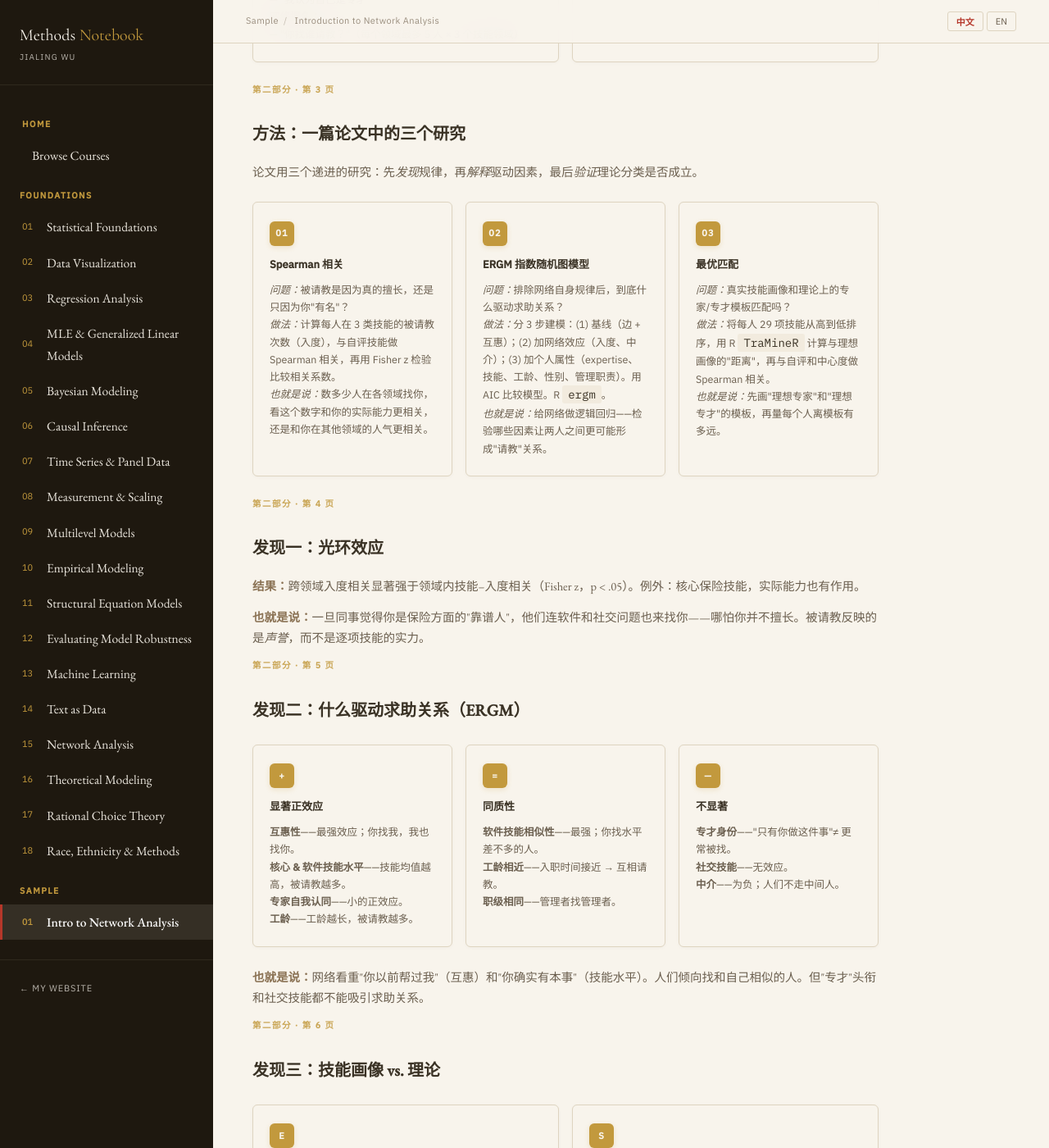
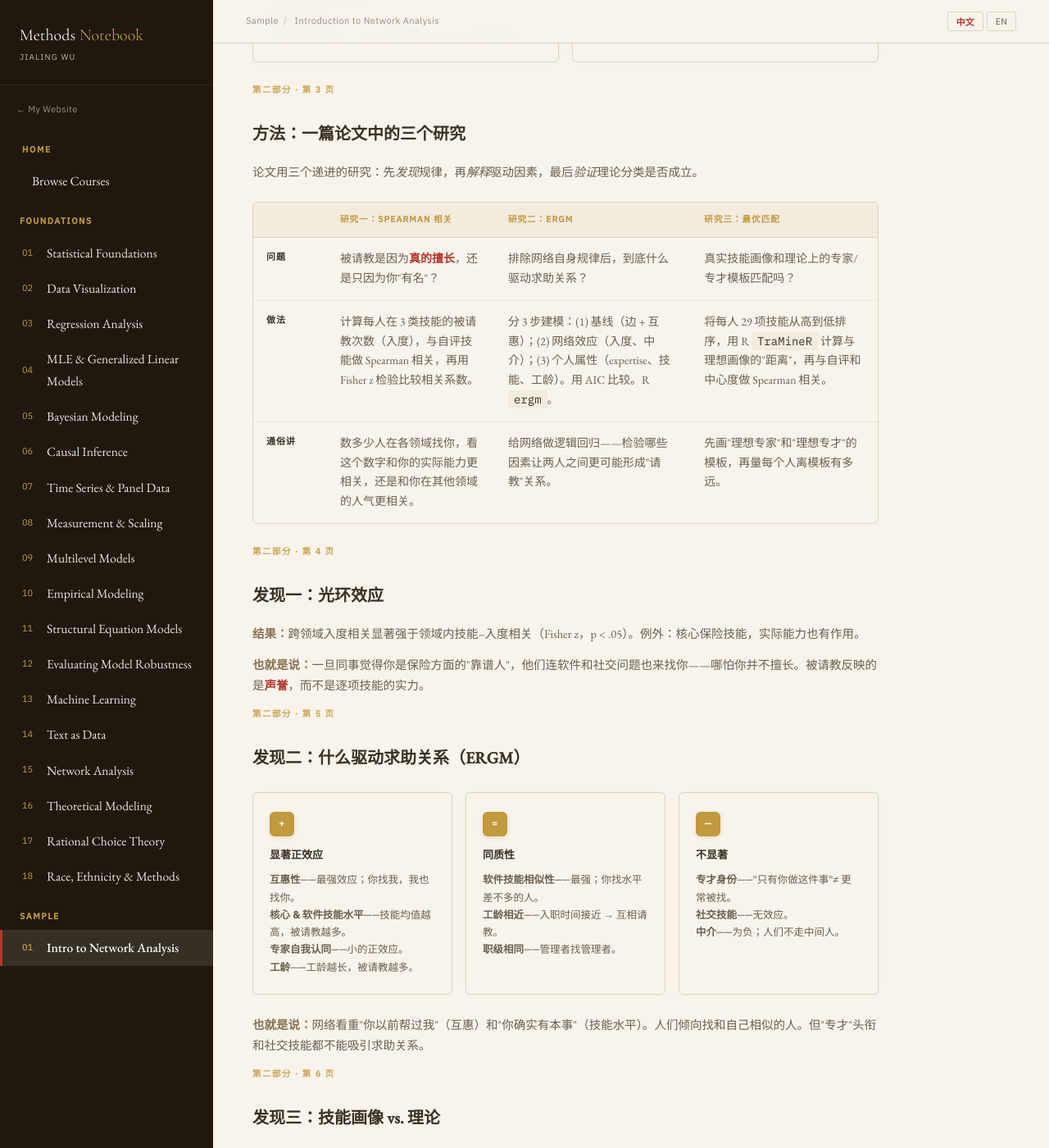
Before and after one commit to jialing-wu/jialing-wu.github.io, a Jekyll site: the page built from methods/sample-network-intro.html, in a window 1280 px wide and 1400 px high, scrolled down 5725 px. Shown: the whole window at 82% size. Built offline with Jekyll 4.4.1, drawn with Linux system fonts in a browser that asks for light colours; some of the changed text lies outside the part shown.

Commit message:
Polish sample-network-intro page
- Add red emphasis (.red-em) for key terms instead of generic bold
- Improve hyperlink styling (red + gold hover, subtle underline)
- Convert Part 2 Slide 3 three-study design from cards to comparison table
- Move "My Website" link from sidebar footer to under Jialing Wu brand

Co-Authored-By: Claude Opus 4.6 <noreply@anthropic.com>

```diff
--- a/_includes/methods/sidebar.html
+++ b/_includes/methods/sidebar.html
@@ -1,5 +1,6 @@
 {% assign current_file = page.url | split: '/' | last %}<aside class="sidebar" id="sidebar">
   <a class="sb-brand" href="/methods/index.html"><h2>Methods <span>Notebook</span></h2><div class="sb-sub">Jialing Wu</div></a>
+  <a class="sb-web-link" href="https://jialing-wu.github.io" style="display:block;font-family:var(--sans);font-size:11px;color:var(--ink-ghost);text-decoration:none;padding:0 20px 12px;letter-spacing:.03em;transition:color .2s">&larr; My Website</a>
 
   {% for group in site.data.methods_nav %}
     {% if group.category == "__home__" %}
@@ -29,6 +30,5 @@
     {% endif %}
   {% endfor %}
 
-  <div class="sb-footer"><a href="https://jialing-wu.github.io">&larr; My Website</a></div>
 </aside>
 <div class="sidebar-overlay" id="overlay" onclick="document.getElementById('sidebar').classList.toggle('open');document.getElementById('overlay').classList.toggle('show')"></div>
--- a/methods/sample-network-intro.html
+++ b/methods/sample-network-intro.html
@@ -284,6 +284,48 @@ body.presenting .pres-progress{
 /* ── Override intro-cards to 2-col for this page (has 2 cards, not 3) */
 .intro-cards{grid-template-columns:1fr 1fr!important}
 
+/* ── Red emphasis (selective, replaces some <strong>) ── */
+.red-em{color:var(--red);font-weight:600}
+
+/* ── Hyperlink styling ─────────────────────────────── */
+.method-desc a, .check-desc a{
+  color:var(--red);text-decoration:none;
+  border-bottom:1px solid rgba(181,55,42,.2);
+  padding-bottom:1px;
+  transition:color .2s, border-color .2s;
+}
+.method-desc a:hover, .check-desc a:hover{
+  color:var(--gold);
+  border-bottom-color:var(--gold);
+}
+
+/* ── Three-study comparison table ──────────────────── */
+.study-table{
+  width:100%;border-collapse:collapse;margin:24px 0;
+  font-family:var(--body);font-size:14px;line-height:1.7;
+  border:1px solid var(--parchment);border-radius:6px;
+  overflow:hidden;
+}
+.study-table th{
+  font-family:var(--sans);font-size:10.5px;font-weight:700;
+  letter-spacing:.1em;text-transform:uppercase;
+  color:var(--gold);background:var(--warm);
+  padding:12px 16px;text-align:left;
+  border-bottom:1px solid var(--parchment);
+}
+.study-table td{
+  padding:14px 16px;color:var(--ink-faded);
+  border-bottom:1px solid rgba(222,212,192,.4);
+  vertical-align:top;
+}
+.study-table tr:last-child td{border-bottom:none}
+.study-table td:first-child{
+  font-family:var(--sans);font-size:11px;font-weight:600;
+  letter-spacing:.08em;text-transform:uppercase;
+  color:var(--ink-soft);white-space:nowrap;width:90px;
+}
+.study-table em{color:var(--ink-soft);font-style:normal;font-weight:500}
+
 /* ── Section divider enhancement ───────────────────── */
 .section-divider{
   border:none;border-top:1px solid var(--parchment);
@@ -359,8 +401,8 @@ body.presenting .pres-progress{
   <h2 data-lang="en">Why Study Relationships, Not Just Individuals?</h2>
   <h2 data-lang="zh">为什么要研究关系，而不只是个体？</h2>
 
-  <p class="method-desc" data-lang="en">Most methods treat observations as independent rows. But many social phenomena are relational — who asks whom for study help reveals hidden learning communities that GPA alone cannot explain. Network analysis shifts the question from "what are this person's attributes?" to "what is their position in a web of relationships?"</p>
-  <p class="method-desc" data-lang="zh">大多数方法把观测当作独立的行。但许多社会现象是关系性的——谁找谁请教功课揭示了 GPA 无法解释的隐性学习社群。网络分析把问题从"这个人有什么属性？"转变为"这个人在关系网中处于什么位置？"</p>
+  <p class="method-desc" data-lang="en">Most methods treat observations as <span class="red-em">independent rows</span>. But many social phenomena are relational — who asks whom for study help reveals hidden learning communities that GPA alone cannot explain. Network analysis shifts the question from "what are this person's attributes?" to <span class="red-em">"what is their position in a web of relationships?"</span></p>
+  <p class="method-desc" data-lang="zh">大多数方法把观测当作<span class="red-em">独立的行</span>。但许多社会现象是关系性的——谁找谁请教功课揭示了 GPA 无法解释的隐性学习社群。网络分析把问题从"这个人有什么属性？"转变为<span class="red-em">"这个人在关系网中处于什么位置？"</span></p>
 
   <!-- VIS: Spreadsheet vs Network -->
   <div class="vis-row">
@@ -428,8 +470,8 @@ body.presenting .pres-progress{
   <h2 data-lang="en">The Language of Networks</h2>
   <h2 data-lang="zh">网络的语言</h2>
 
-  <p class="method-desc" data-lang="en">A network has two building blocks: <strong>nodes</strong> (actors) and <strong>edges</strong> (relationships). Mathematically, a network is a graph <em>G = (V, E)</em> where <em>V</em> is the vertex set and <em>E</em> the edge set. Everything else builds on these two. Three key distinctions:</p>
-  <p class="method-desc" data-lang="zh">网络有两个基本构件：<strong>节点</strong>（行动者）和<strong>边</strong>（关系）。数学上，网络是一个图 <em>G = (V, E)</em>，其中 <em>V</em> 是顶点集，<em>E</em> 是边集。其他一切都建立在这两者之上。三个关键区分：</p>
+  <p class="method-desc" data-lang="en">A network has two building blocks: <span class="red-em">nodes</span> (actors) and <span class="red-em">edges</span> (relationships). Mathematically, a network is a graph <em>G = (V, E)</em> where <em>V</em> is the vertex set and <em>E</em> the edge set. Everything else builds on these two. Three key distinctions:</p>
+  <p class="method-desc" data-lang="zh">网络有两个基本构件：<span class="red-em">节点</span>（行动者）和<span class="red-em">边</span>（关系）。数学上，网络是一个图 <em>G = (V, E)</em>，其中 <em>V</em> 是顶点集，<em>E</em> 是边集。其他一切都建立在这两者之上。三个关键区分：</p>
 
   <!-- VIS: Three network types -->
   <div class="vis-row">
@@ -498,8 +540,8 @@ body.presenting .pres-progress{
   <h2 data-lang="en">Who Is "Important"? Three Answers</h2>
   <h2 data-lang="zh">谁"重要"？三种回答</h2>
 
-  <p class="method-desc" data-lang="en">"Importance" depends on what you mean. Click each measure below — watch the node sizes change and read why.</p>
-  <p class="method-desc" data-lang="zh">"重要"取决于你的定义。点击下方每个指标——观察节点大小变化，阅读原因。</p>
+  <p class="method-desc" data-lang="en"><span class="red-em">"Importance" depends on what you mean.</span> Click each measure below — watch the node sizes change and read why.</p>
+  <p class="method-desc" data-lang="zh"><span class="red-em">"重要"取决于你的定义。</span>点击下方每个指标——观察节点大小变化，阅读原因。</p>
 
   <!-- VIS: Interactive centrality network -->
   <div class="cent-btns">
@@ -600,8 +642,8 @@ body.presenting .pres-progress{
   <h2 data-lang="en">From Description to Inference</h2>
   <h2 data-lang="zh">从描述到推断</h2>
 
-  <p class="method-desc" data-lang="en">Network methods fall into two layers. <strong>Descriptive methods</strong> tell you <em>what</em> the network looks like; <strong>inferential models</strong> test <em>why</em> it looks that way.</p>
-  <p class="method-desc" data-lang="zh">网络方法分两层。<strong>描述性方法</strong>告诉你网络<em>长什么样</em>；<strong>推断模型</strong>检验它<em>为什么</em>长这样。</p>
+  <p class="method-desc" data-lang="en">Network methods fall into two layers. <span class="red-em">Descriptive methods</span> tell you <em>what</em> the network looks like; <span class="red-em">inferential models</span> test <em>why</em> it looks that way.</p>
+  <p class="method-desc" data-lang="zh">网络方法分两层。<span class="red-em">描述性方法</span>告诉你网络<em>长什么样</em>；<span class="red-em">推断模型</span>检验它<em>为什么</em>长这样。</p>
 
   <h3 data-lang="en">Descriptive: What Does the Network Look Like?</h3>
   <h3 data-lang="zh">描述层：网络长什么样？</h3>
@@ -766,8 +808,8 @@ body.presenting .pres-progress{
   <h2 data-lang="en">Research Question &amp; Core Concepts</h2>
   <h2 data-lang="zh">研究问题与核心概念</h2>
 
-  <p class="method-desc" data-lang="en">This paper asks: <strong>What drives the formation of advice-seeking ties in an organizational network?</strong> Two competing explanations:</p>
-  <p class="method-desc" data-lang="zh">这篇论文问的是：<strong>什么驱动了组织中求助关系的形成？</strong>两种竞争性解释：</p>
+  <p class="method-desc" data-lang="en">This paper asks: <span class="red-em">What drives the formation of advice-seeking ties in an organizational network?</span> Two competing explanations:</p>
+  <p class="method-desc" data-lang="zh">这篇论文问的是：<span class="red-em">什么驱动了组织中求助关系的形成？</span>两种竞争性解释：</p>
 
   <div class="check-grid" style="grid-template-columns:1fr 1fr">
     <div class="check-card">
@@ -837,29 +879,56 @@ body.presenting .pres-progress{
   <p class="method-desc" data-lang="en">The paper uses three studies that build on each other: first <em>discover</em> a pattern, then <em>explain</em> what drives it, then <em>validate</em> whether theoretical categories hold up.</p>
   <p class="method-desc" data-lang="zh">论文用三个递进的研究：先<em>发现</em>规律，再<em>解释</em>驱动因素，最后<em>验证</em>理论分类是否成立。</p>
 
-  <div class="check-grid">
-    <div class="check-card">
-      <div class="check-icon">01</div>
-      <div class="check-title" data-lang="en">Spearman Correlations</div>
-      <div class="check-title" data-lang="zh">Spearman 相关</div>
-      <div class="check-desc" data-lang="en"><em>Question:</em> Is being asked for advice tied to your real skill, or just to being popular?<br><em>How:</em> Compute how many people ask each person for help (in-degree) in 3 skill areas; correlate with self-rated skills (Spearman); compare correlations (Fisher z-test).<br><em>i.e.:</em> Count who asks you in each area, then see if that number matches your actual ability — or just your popularity elsewhere.</div>
-      <div class="check-desc" data-lang="zh"><em>问题：</em>被请教是因为真的擅长，还是只因为你"有名"？<br><em>做法：</em>计算每人在 3 类技能的被请教次数（入度），与自评技能做 Spearman 相关，再用 Fisher z 检验比较相关系数。<br><em>也就是说：</em>数多少人在各领域找你，看这个数字和你的实际能力更相关，还是和你在其他领域的人气更相关。</div>
-    </div>
-    <div class="check-card">
-      <div class="check-icon">02</div>
-      <div class="check-title" data-lang="en">ERGM</div>
-      <div class="check-title" data-lang="zh">ERGM 指数随机图模型</div>
-      <div class="check-desc" data-lang="en"><em>Question:</em> What actually drives advice ties — after removing the network's own patterns?<br><em>How:</em> Build the model in 3 steps: (1) baseline (edges + reciprocity); (2) add network effects (in-degree, brokerage); (3) add personal traits (expertise, skills, tenure, gender, leadership). Compare via AIC. R <code>ergm</code>.<br><em>i.e.:</em> A logistic regression for networks — test which factors make two people more likely to form a "who asks whom" tie.</div>
-      <div class="check-desc" data-lang="zh"><em>问题：</em>排除网络自身规律后，到底什么驱动求助关系？<br><em>做法：</em>分 3 步建模：(1) 基线（边 + 互惠）；(2) 加网络效应（入度、中介）；(3) 加个人属性（expertise、技能、工龄、性别、管理职责）。用 AIC 比较模型。R <code>ergm</code>。<br><em>也就是说：</em>给网络做逻辑回归——检验哪些因素让两人之间更可能形成"请教"关系。</div>
-    </div>
-    <div class="check-card">
-      <div class="check-icon">03</div>
-      <div class="check-title" data-lang="en">Optimal Matching</div>
-      <div class="check-title" data-lang="zh">最优匹配</div>
-      <div class="check-desc" data-lang="en"><em>Question:</em> Do real skill profiles match theoretical expert/specialist templates?<br><em>How:</em> Sort each person's 29 skills high→low; compute "distance" to ideal profiles (R <code>TraMineR</code>); correlate distances with self-ratings and centrality (Spearman).<br><em>i.e.:</em> Draw a template for "perfect expert" and "perfect specialist," then measure how far each person is from those templates.</div>
-      <div class="check-desc" data-lang="zh"><em>问题：</em>真实技能画像和理论上的专家/专才模板匹配吗？<br><em>做法：</em>将每人 29 项技能从高到低排序，用 R <code>TraMineR</code> 计算与理想画像的"距离"，再与自评和中心度做 Spearman 相关。<br><em>也就是说：</em>先画"理想专家"和"理想专才"的模板，再量每个人离模板有多远。</div>
-    </div>
-  </div>
+  <table class="study-table" data-lang="en">
+    <thead>
+      <tr><th style="width:90px"></th><th>Study 1: Spearman Correlations</th><th>Study 2: ERGM</th><th>Study 3: Optimal Matching</th></tr>
+    </thead>
+    <tbody>
+      <tr>
+        <td>Question</td>
+        <td>Is being asked for advice tied to your <span class="red-em">real skill</span>, or just to being popular?</td>
+        <td>What actually drives advice ties — after removing the network's own patterns?</td>
+        <td>Do real skill profiles match theoretical expert/specialist templates?</td>
+      </tr>
+      <tr>
+        <td>Method</td>
+        <td>Compute in-degree in 3 skill areas; correlate with self-rated skills (Spearman); compare correlations (Fisher z-test).</td>
+        <td>Build models in 3 steps: (1) baseline (edges + reciprocity); (2) network effects (in-degree, brokerage); (3) personal traits (expertise, skills, tenure). Compare via AIC. R <code>ergm</code>.</td>
+        <td>Sort each person's 29 skills high→low; compute "distance" to ideal profiles (R <code>TraMineR</code>); correlate with self-ratings and centrality.</td>
+      </tr>
+      <tr>
+        <td>Plain English</td>
+        <td>Count who asks you in each area, then see if that number matches your actual ability — or just your popularity elsewhere.</td>
+        <td>A logistic regression for networks — test which factors make two people more likely to form a "who asks whom" tie.</td>
+        <td>Draw a template for "perfect expert" and "perfect specialist," then measure how far each person is from those templates.</td>
+      </tr>
+    </tbody>
+  </table>
+  <table class="study-table" data-lang="zh">
+    <thead>
+      <tr><th style="width:90px"></th><th>研究一：Spearman 相关</th><th>研究二：ERGM</th><th>研究三：最优匹配</th></tr>
+    </thead>
+    <tbody>
+      <tr>
+        <td>问题</td>
+        <td>被请教是因为<span class="red-em">真的擅长</span>，还是只因为你"有名"？</td>
+        <td>排除网络自身规律后，到底什么驱动求助关系？</td>
+        <td>真实技能画像和理论上的专家/专才模板匹配吗？</td>
+      </tr>
+      <tr>
+        <td>做法</td>
+        <td>计算每人在 3 类技能的被请教次数（入度），与自评技能做 Spearman 相关，再用 Fisher z 检验比较相关系数。</td>
+        <td>分 3 步建模：(1) 基线（边 + 互惠）；(2) 网络效应（入度、中介）；(3) 个人属性（expertise、技能、工龄）。用 AIC 比较。R <code>ergm</code>。</td>
+        <td>将每人 29 项技能从高到低排序，用 R <code>TraMineR</code> 计算与理想画像的"距离"，再与自评和中心度做 Spearman 相关。</td>
+      </tr>
+      <tr>
+        <td>通俗讲</td>
+        <td>数多少人在各领域找你，看这个数字和你的实际能力更相关，还是和你在其他领域的人气更相关。</td>
+        <td>给网络做逻辑回归——检验哪些因素让两人之间更可能形成"请教"关系。</td>
+        <td>先画"理想专家"和"理想专才"的模板，再量每个人离模板有多远。</td>
+      </tr>
+    </tbody>
+  </table>
 </div>
 
 <!-- SLIDE: Finding 1 — Halo Effect -->
@@ -872,8 +941,8 @@ body.presenting .pres-progress{
   <p class="method-desc" data-lang="en"><strong>Result:</strong> Cross-domain in-degree correlations are significantly stronger than within-domain skill–in-degree correlations (Fisher z, p &lt; .05). Exception: core insurance skills, where actual competence also matters.</p>
   <p class="method-desc" data-lang="zh"><strong>结果：</strong>跨领域入度相关显著强于领域内技能–入度相关（Fisher z，p &lt; .05）。例外：核心保险技能，实际能力也有作用。</p>
 
-  <p class="method-desc" data-lang="en"><strong>i.e.:</strong> Once colleagues see you as a go-to person for insurance, they also come to you for software and social problems — even if you're not actually good at those. Being asked reflects <em>reputation</em>, not skill-by-skill competence.</p>
-  <p class="method-desc" data-lang="zh"><strong>也就是说：</strong>一旦同事觉得你是保险方面的"靠谱人"，他们连软件和社交问题也来找你——哪怕你并不擅长。被请教反映的是<em>声誉</em>，而不是逐项技能的实力。</p>
+  <p class="method-desc" data-lang="en"><strong>i.e.:</strong> Once colleagues see you as a go-to person for insurance, they also come to you for software and social problems — even if you're not actually good at those. Being asked reflects <span class="red-em">reputation</span>, not skill-by-skill competence.</p>
+  <p class="method-desc" data-lang="zh"><strong>也就是说：</strong>一旦同事觉得你是保险方面的"靠谱人"，他们连软件和社交问题也来找你——哪怕你并不擅长。被请教反映的是<span class="red-em">声誉</span>，而不是逐项技能的实力。</p>
 </div>
 
 <!-- SLIDE: Finding 2 — ERGM Results -->
--- a/methods/style.css
+++ b/methods/style.css
@@ -43,9 +43,7 @@ body{background:var(--paper);color:var(--ink-soft);font-family:var(--body);font-
 /* Child links indented under HOME */
 .sb-child{padding-left:36px !important}
 
-.sb-footer{padding:20px 24px;margin-top:24px;border-top:1px solid rgba(196,181,153,.1)}
-.sb-footer a{font-family:var(--sans);font-size:11px;letter-spacing:.08em;text-transform:uppercase;color:rgba(248,244,236,.7);text-decoration:none;transition:color .3s;display:block;padding:5px 0}
-.sb-footer a:hover{color:var(--gold)}
+.sb-web-link:hover{color:var(--gold)!important}
 
 /* MAIN CONTENT */
 .main{margin-left:var(--sidebar-w);flex:1;min-width:0}
```
